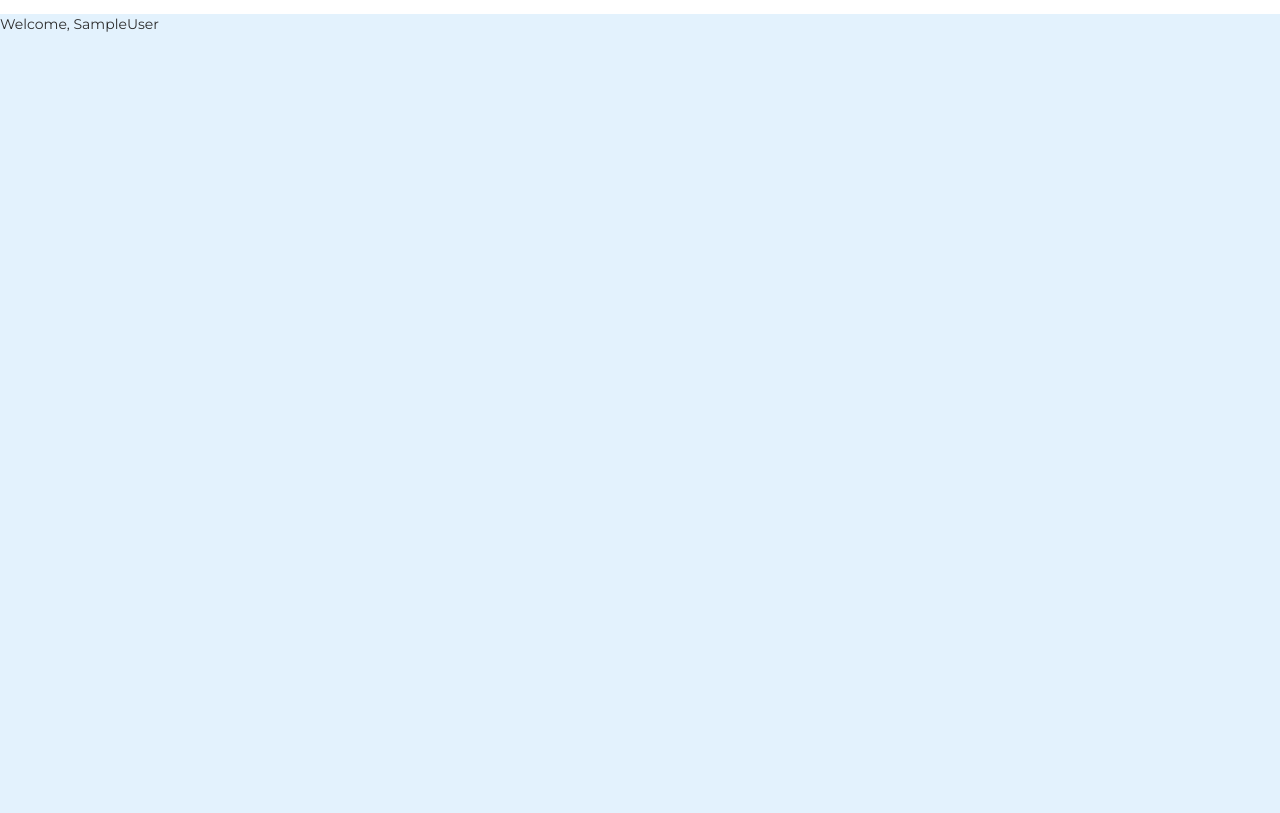
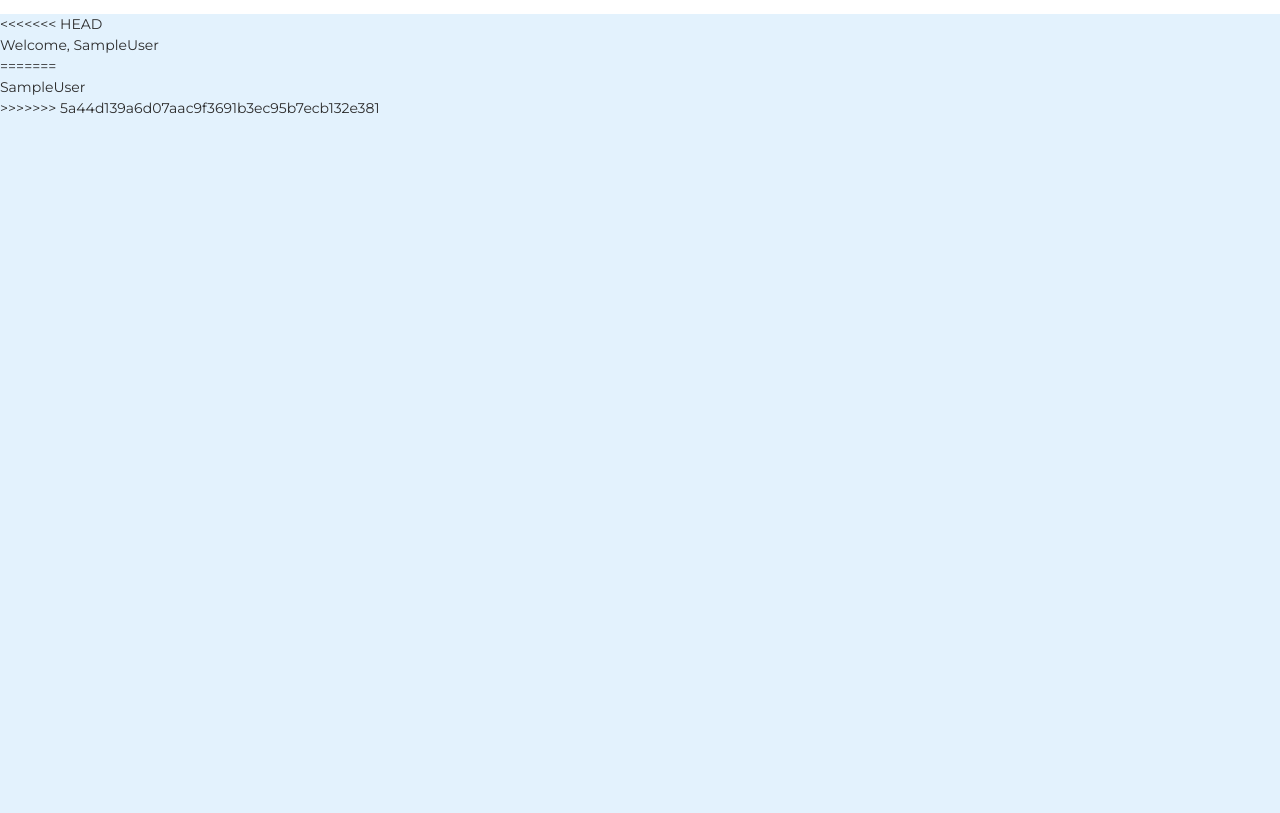
Before and after one commit to ronjoshi-unc/event-maps, a Django app: page / in a window 1280 px wide. Shown: the part 72-885 px from the top of the page. Run offline with Django 3.2, Linux system fonts and the light colour scheme; the visitor is signed in with stand-in values (Sample User, id 1); some libraries are stand-ins or nearby versions.

Commit message:
Updated Static

```diff
--- a/meetmaps/templates/default.html
+++ b/meetmaps/templates/default.html
@@ -71,7 +71,12 @@
 
   <!-- Webpage Header end -->
   {% if user.is_authenticated %}
+<<<<<<< HEAD
   <div class="user-nav d-sm-flex d-none"><span class="user-name text-bold-600">Welcome, {{ user.first_name }}</span><span class="user-status"> {{ user.last_name }}</span></div>
+=======
+
+  <div class="user-nav d-sm-flex d-none"><span class="user-name text-bold-600">{{ user.first_name }}</span><span class="user-status">{{ user.last_name }}</span></div>
+>>>>>>> 5a44d139a6d07aac9f3691b3ec95b7ecb132e381
   </a>
   <div class="dropdown-menu dropdown-menu-right">
     <!-- <a class="dropdown-item" href="#"><i class="feather icon-mail"></i> My Inbox</a>
@@ -84,6 +89,7 @@
     <div class="user-nav d-sm-flex d-none"><a class="user-name text-bold-600" href= "{% url 'login' %}">Login</a>
     <!-- </a> -->
   {% endif %}
+
 
   <!-- Nest Templates -->
    {% block content %}
```
